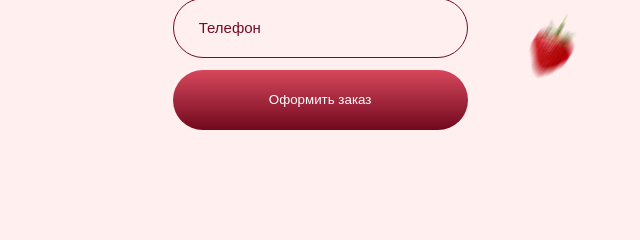
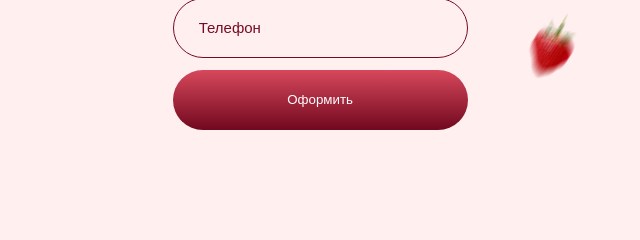
Before and after one commit to alina-adell/Macaroon, a plain HTML site: page index.html in a window 1280 px wide. Shown: the part 2932-3172 px from the top of the page, 632-1272 px from the left. Drawn offline with Linux system fonts and the light colour scheme.

Commit message:
second commit

```diff
--- a/index.html
+++ b/index.html
@@ -257,7 +257,7 @@
                 <div class="error-message" id="phoneError"></div>
 
 
-                <button class="btn order__btn" id="orderBtn">Оформить заказ</button>
+                <button class="btn order__btn" id="orderBtn">Оформить</button>
             </div>
 
         </div>
--- a/scripts/script.js
+++ b/scripts/script.js
@@ -136,12 +136,10 @@ function submitForm() {
         },
         success: function(response) {
             if (response.success === 1) {
-                // Скрыть форму и показать сообщение об успехе
                 hideForm();
                 showSuccessMessage();
             } else {
                 alert('Возникла ошибка при оформлении заказа, позвоните нам и сделайте заказ.');
-                // Скрыть загрузчик
                 loader.style.display = 'none';
             }
         },
@@ -155,7 +153,6 @@ function submitForm() {
                 alert('Произошла ошибка при отправке данных. Повторите попытку позже.'); // Универсальное сообщение
             }
             alert('Произошла ошибка при отправке данных. Повторите попытку позже.');
-            // Скрыть загрузчик
             loader.style.display = 'none';
         }
     });
```
Also changed, not shown: 1 other file.
